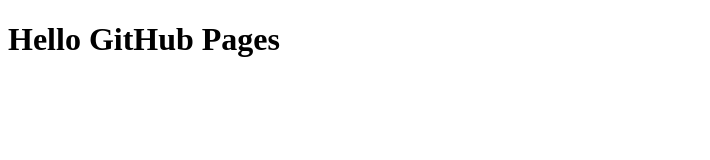
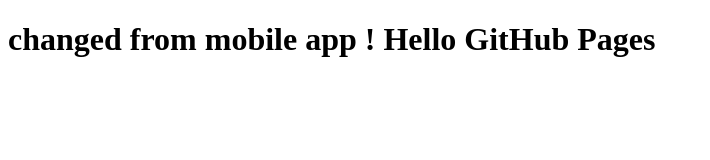
Before and after one commit to amitkoenig/newrepo, a plain HTML site: page index.html in a window 1280 px wide. Shown: the whole page, without its empty margins (0-710 px from the left). Drawn offline with Linux system fonts and the light colour scheme.

Commit message:
Update index.html

```diff
--- a/index.html
+++ b/index.html
@@ -1 +1 @@
-<!doctype html><html><body><h1>Hello GitHub Pages</h1></body></html>
+<!doctype html><html><body><h1> changed from mobile app ! Hello GitHub Pages</h1></body></html>
```
